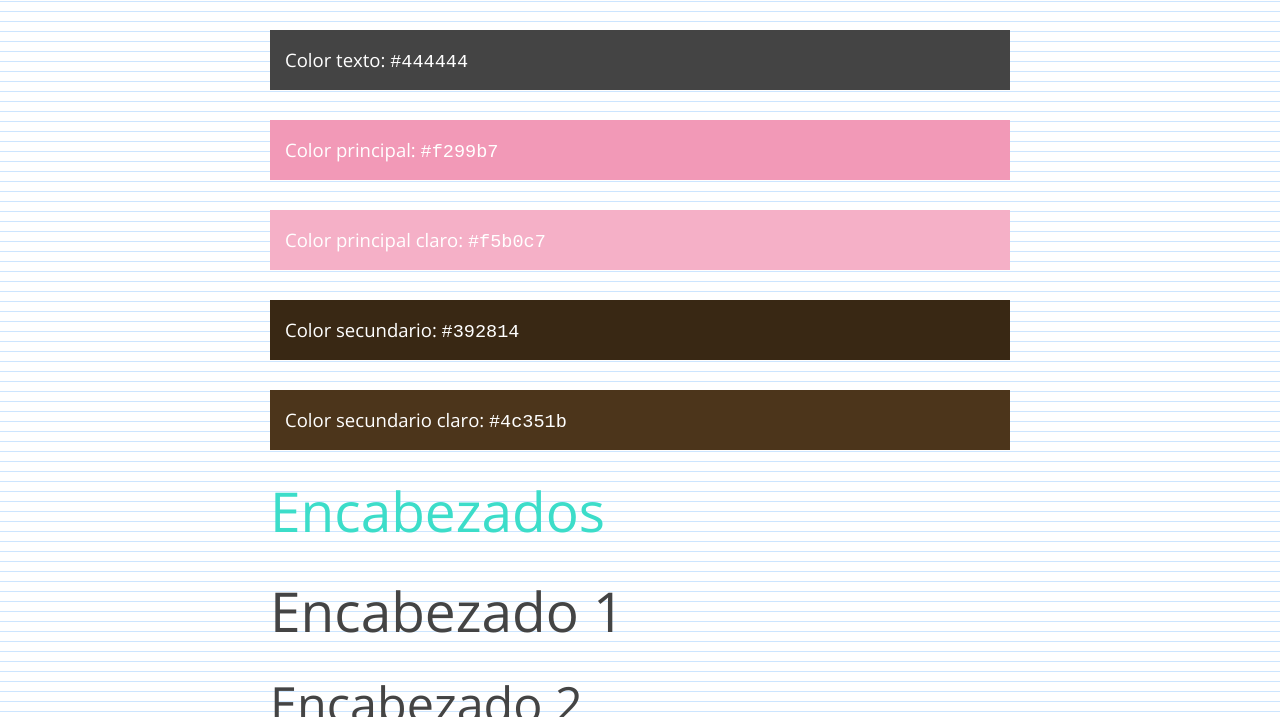
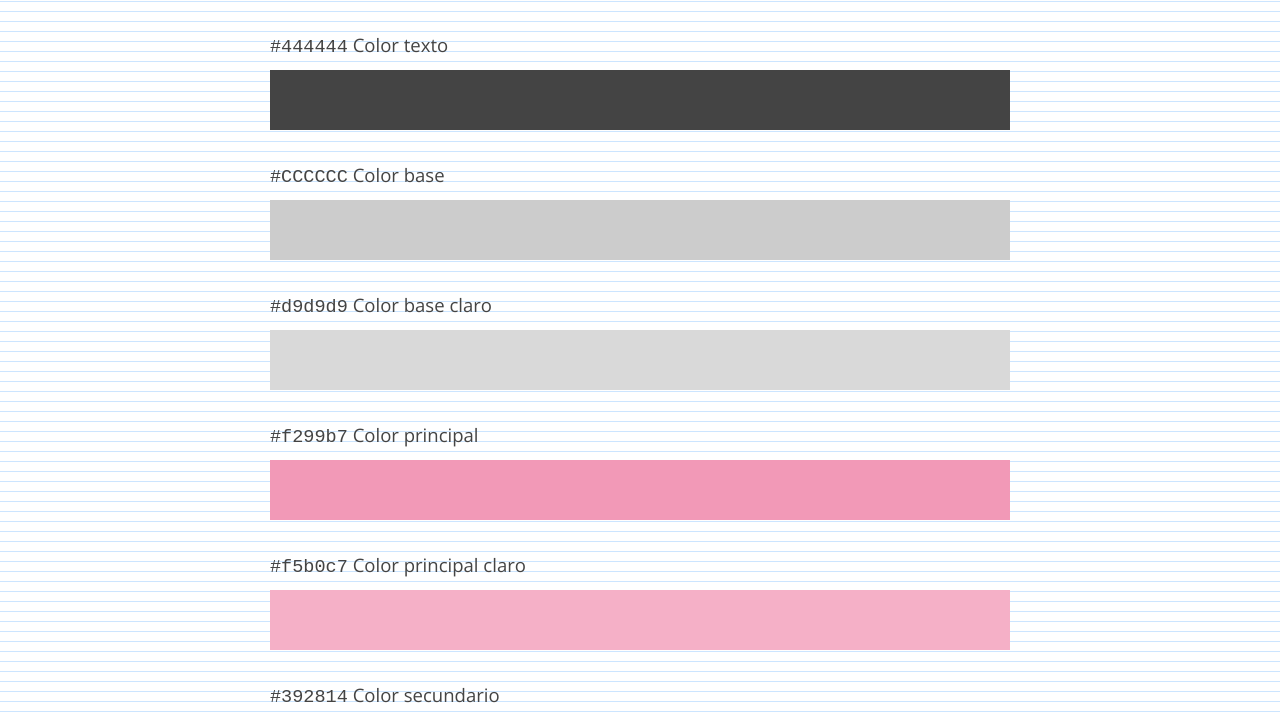
Before and after one commit to l1oret/pizcas-ux, a website: page index.html in a window 1280 px wide. Shown: the part 238-955 px from the top of the page. Drawn offline with nearby package versions, Linux system fonts and the light colour scheme.

Commit message:
Estilos del tema en fichero aparte

```diff
--- a/Gruntfile.js
+++ b/Gruntfile.js
@@ -12,7 +12,8 @@ module.exports = function ( grunt ) {
                     paths: [ "css" ]
                 },
                 files: {
-                    "css/pizcas-ux.css": "less/pizcas-ux.less"
+                    "css/pizcas-ux.css": "less/pizcas-ux.less",
+                    "css/tema.css": "less/tema.less"
                 }
             }
         },
@@ -20,10 +21,12 @@ module.exports = function ( grunt ) {
         cssmin: {
             combine: {
                 options: {
-                    banner: "<%= banner %>"
+                    banner: "<%= banner %>",
+                    keepSpecialComments: 0
                 },
                 files: {
-                    "css/pizcas-ux.min.css": [ "css/pizcas-ux.css" ]
+                    "css/pizcas-ux.min.css": [ "css/pizcas-ux.css" ],
+                    "css/tema.min.css": [ "css/tema.css" ]
                 }
             }
         },
--- a/index.html
+++ b/index.html
@@ -6,49 +6,7 @@
   <link href='http://fonts.googleapis.com/css?family=Open+Sans:300,300italic,400' rel='stylesheet' type='text/css'>
 
   <link rel="stylesheet" type="text/css" href="css/pizcas-ux.min.css">
-
-  <style type="text/css">
-    body {
-      margin: 8px auto 90px auto;
-      width: 100%;
-      max-width: 740px;
-      background-image: url(imagenes/10.png);
-    }
-
-    .titulo-seccion {
-      color: #3cddc9;
-    }
-
-    .contenedor-color-principal {
-      padding: 15px;
-      background-color: #f299b7;
-      color: #fff;
-    }
-
-    .contenedor-color-secundario {
-      padding: 15px;
-      background-color: #392814;
-      color: #fff;
-    }
-
-    .contenedor-color-principal-claro {
-      padding: 15px;
-      background-color: #f5b0c7;
-      color: #fff;
-    }
-
-    .contenedor-color-secundario-claro {
-      padding: 15px;
-      background-color: #4c351b;
-      color: #fff;
-    }
-
-    .contenedor-color-texto {
-      padding: 15px;
-      background-color: #444444;
-      color: #fff;
-    }
-  </style>
+  <link rel="stylesheet" type="text/css" href="css/tema.min.css">
 </head>
 
 <body>
@@ -67,11 +25,30 @@
 
 <section>
   <h1 class="titulo-seccion">Colores</h1>
-  <p class="contenedor-color-texto">Color texto: <code>#444444</code></p>
-  <p class="contenedor-color-principal">Color principal: <code>#f299b7</code></p>
-  <p class="contenedor-color-principal-claro">Color principal claro: <code>#f5b0c7</code></p>
-  <p class="contenedor-color-secundario">Color secundario: <code>#392814</code></p>
-  <p class="contenedor-color-secundario-claro">Color secundario claro: <code>#4c351b</code></p>
+
+  <p><code>#444444</code> Color texto</p>
+  <div class="contenedor-color contenedor-color--texto"></div>
+
+  <p><code>#CCCCCC</code> Color base</p>
+  <div class="contenedor-color contenedor-color--base"></div>
+
+  <p><code>#d9d9d9</code> Color base claro</p>
+  <div class="contenedor-color contenedor-color--base-claro"></div>
+
+  <p><code>#f299b7</code> Color principal</p>
+  <div class="contenedor-color contenedor-color--principal"></div>
+
+  <p><code>#f5b0c7</code> Color principal claro</p>
+  <div class="contenedor-color contenedor-color--principal-claro"></div>
+
+  <p><code>#392814</code> Color secundario</p>
+  <div class="contenedor-color contenedor-color--secundario"></div>
+
+  <p><code>#4c351b</code> Color secundario claro</p>
+  <div class="contenedor-color contenedor-color--secundario-claro"></div>
+
+
+
 
 
   <h1 class="titulo-seccion">Encabezados</h1>
@@ -81,19 +58,28 @@
   <h4>Encabezado 4</h4>
   <h5>Encabezado 5</h5>
   <h6>Encabezado 6</h6>
+
+
+
+
+
   <h1 class="titulo-seccion">Párrafo</h1>
   <p>Pellentesque habitant morbi tristique senectus et netus et malesuada fames ac turpis egestas. Vestibulum tortor quam, feugiat vitae, ultricies eget, tempor sit amet, ante. Donec eu libero sit amet quam egestas semper. Aenean ultricies mi vitae est. Mauris placerat eleifend leo. Quisque sit amet est et sapien ullamcorper pharetra. Vestibulum erat wisi, condimentum sed, commodo vitae, ornare sit amet, wisi. Aenean fermentum, elit eget tincidunt condimentum, eros ipsum rutrum orci, sagittis tempus lacus enim ac dui. Donec non enim in turpis pulvinar facilisis. Ut felis. Praesent dapibus, neque id cursus faucibus, tortor neque egestas augue, eu vulputate magna eros eu erat. Aliquam erat volutpat. Nam dui mi, tincidunt quis, accumsan porttitor, facilisis luctus, metus.</p>
   <p>Pellentesque habitant morbi tristique senectus et netus et malesuada fames ac turpis egestas. Vestibulum tortor quam, feugiat vitae, ultricies eget, tempor sit amet, ante. Donec eu libero sit amet quam egestas semper. Aenean ultricies mi vitae est. Mauris placerat eleifend leo. Quisque sit amet est et sapien ullamcorper pharetra. Vestibulum erat wisi, condimentum sed, commodo vitae, ornare sit amet, wisi. Aenean fermentum, elit eget tincidunt condimentum, eros ipsum rutrum orci, sagittis tempus lacus enim ac dui. Donec non enim in turpis pulvinar facilisis. Ut felis. Praesent dapibus, neque id cursus faucibus, tortor neque egestas augue, eu vulputate magna eros eu erat. Aliquam erat volutpat. Nam dui mi, tincidunt quis, accumsan porttitor, facilisis luctus, metus.</p>
-  <h1 class="titulo-seccion">Texto con enlace</h1>
+
+
+
+
+
+  <h1 class="titulo-seccion">Enlace, negrita y cursiva</h1>
   <p>Pellentesque habitant morbi <a href="#" title="tristique senectus">tristique senectus</a> et netus et malesuada fames ac turpis egestas.</p>
-  <h1 class="titulo-seccion">Cita</h1>
-  <blockquote>
-    <p>Pellentesque habitant morbi tristique senectus et netus et malesuada fames ac turpis egestas. Vestibulum tortor quam, feugiat vitae, ultricies eget, tempor sit amet, ante.</p>
-    <footer>Por <cite title="a pizcas y a mizcas">a pizcas y a mizcas</cite>.</footer>
-  </blockquote>
-  <h1 class="titulo-seccion">Negrita y cursiva</h1>
   <p>Lorem ipsum dolor sit amet, <strong>Lorem ipsum dolor sit amet, consectetur adipiscing elit. Quisque gravida.</strong> Lorem ipsum dolor sit amet.</p>
   <p>Lorem ipsum dolor sit amet, <em>Lorem ipsum dolor sit amet, consectetur adipiscing elit. Quisque gravida.</em> Lorem ipsum dolor sit amet.</p>
+
+
+
+
+
   <h1 class="titulo-seccion">Lista desordenada</h1>
   <ul>
     <li>Lorem ipsum dolor sit amet, consectetuer adipiscing elit.</li>
@@ -106,6 +92,11 @@
     </li>
     <li>Vestibulum auctor dapibus neque.</li>
   </ul>
+
+
+
+
+
   <h1 class="titulo-seccion">Lista ordenada</h1>
   <ol>
     <li>Lorem ipsum dolor sit amet, consectetuer adipiscing elit.</li>
@@ -118,6 +109,21 @@
     </li>
     <li>Vestibulum auctor dapibus neque.</li>
   </ol>
+
+
+
+
+
+  <h1 class="titulo-seccion">Cita</h1>
+  <blockquote>
+    <p>Pellentesque habitant morbi tristique senectus et netus et malesuada fames ac turpis egestas. Vestibulum tortor quam, feugiat vitae, ultricies eget, tempor sit amet, ante.</p>
+    <footer>Por <cite title="a pizcas y a mizcas">a pizcas y a mizcas</cite>.</footer>
+  </blockquote>
+
+
+
+
+
   <h1 class="titulo-seccion">Botones</h1>
   <p>Tamaño pequeño</p>
   <a href="#" class="boton boton--s">
@@ -174,6 +180,7 @@
 
 
 
+
   <p>Elementos</p>
   <a class="boton" href="#" role="button">
     Enlace <svg class="forma forma-flecha-derecha" viewBox="0 0 32 32"><use xlink:href="#forma-flecha-derecha"></use></svg>
--- /dev/null
+++ b/less/tema.less
@@ -0,0 +1,50 @@
+@import "variables.less";
+
+body {
+  margin: 8px auto 90px auto;
+  width: 100%;
+  max-width: 740px;
+  background-image: url(../imagenes/10.png);
+}
+
+.titulo-seccion {
+  color: #3cddc9;
+}
+
+.contenedor-color {
+  height: @pizca * 2;
+  color: #ffffff;
+  margin-bottom: @pizca;
+}
+
+p + .contenedor-color {
+  margin-top: -20px;
+}
+
+.contenedor-color--base {
+  background-color: @color-base;
+}
+
+.contenedor-color--base-claro {
+  background-color: lighten( @color-base, 5% );
+}
+
+.contenedor-color--principal {
+  background-color: @color-principal;
+}
+
+.contenedor-color--secundario {
+  background-color: @color-secundario;
+}
+
+.contenedor-color--principal-claro {
+  background-color: lighten( @color-principal, 5% );
+}
+
+.contenedor-color--secundario-claro {
+  background-color: lighten( @color-secundario, 5% );
+}
+
+.contenedor-color--texto {
+  background-color: @color-texto;
+}
--- a/less/variables.less
+++ b/less/variables.less
@@ -21,7 +21,7 @@
 
 /* Tamaños extra grandes */
 @giga:    @kilo * @trizca;    /* 127.074 */
-@mega:    @alfa * @trizca;   /*  88.99  */
+@mega:    @alfa * @trizca;    /*  88.99  */
 @kilo:    @bravo * @trizca;   /*  78.538 */
 
 /* Tamaños extra pequeños */
@@ -30,7 +30,7 @@
 @nano:    @mili / @trizca;    /*   8.025 */
 
 /* Colores */
+@color-texto:       #444444;
 @color-base:        #CCCCCC;
 @color-principal:   #F299B7;
 @color-secundario:  #392814;
-@color-texto:       #444444;
```
Also changed, not shown: css/pizcas-ux.min.css, css/tema.css (added), css/tema.min.css (added).
